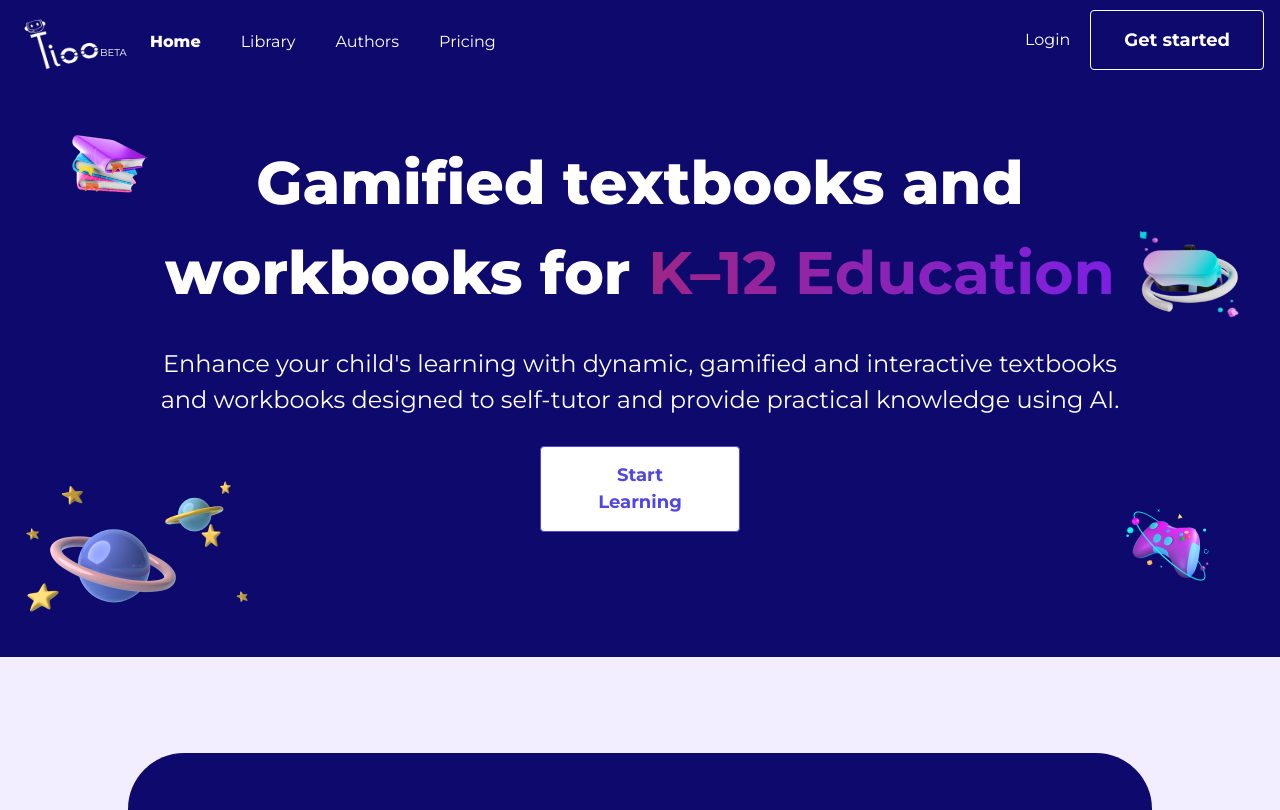
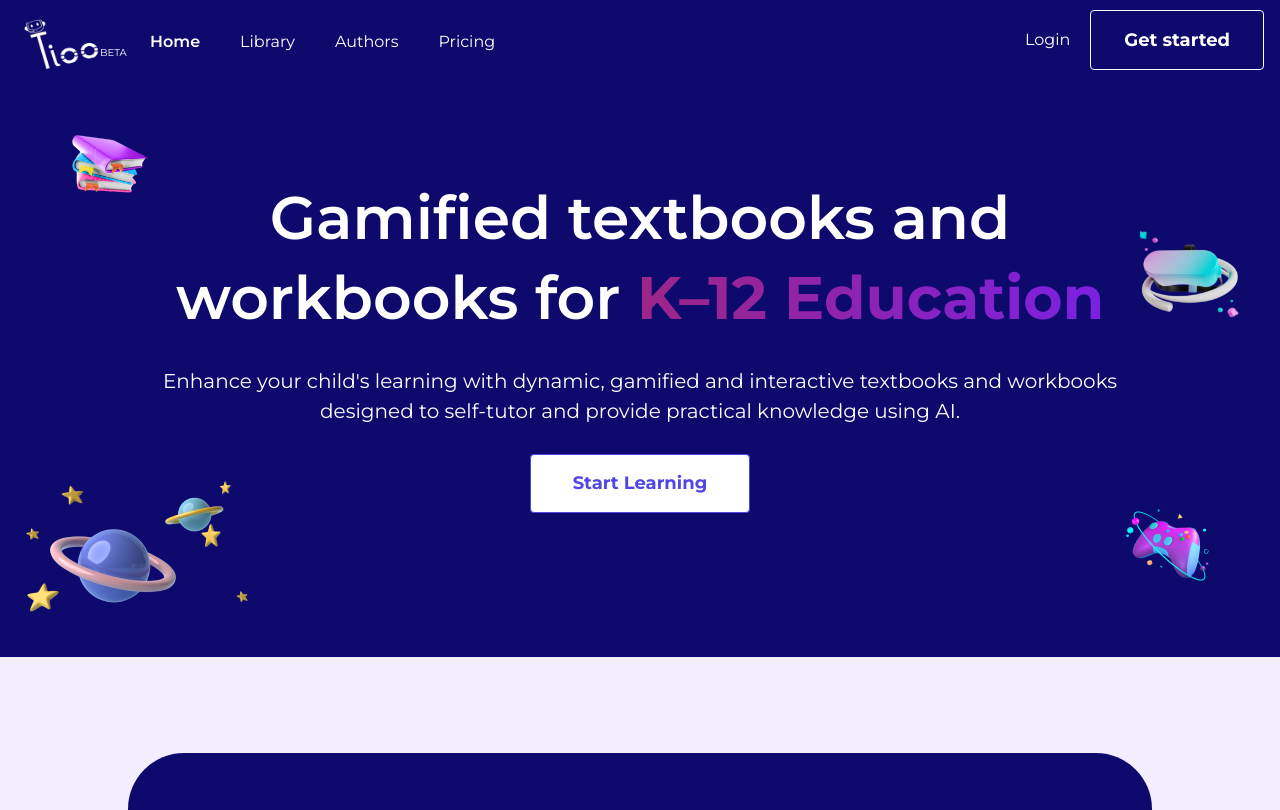
Before and after one commit to debug-evenstar/TiooLandingPage, a React (Create React App) app: page / in a window 1280 px wide. Shown: the top 810 px of the page. Built offline with nearby package versions, Linux system fonts and the light colour scheme; a web font is replaced by a local one.

Commit message:
fixed homepage

```diff
--- a/src/components/layouts/Navbar.tsx
+++ b/src/components/layouts/Navbar.tsx
@@ -50,11 +50,11 @@ function Navbar() {
                 <div className="flex flex-col items-center h-full text-white mt-6">
                   <Link
                     to={item.url}
-                    className={`${
+                    className={`hover:scale-[1.1] hover:font-[500] duration-300 ${
                       colorchange || pathname !== "/"
                         ? ` text-[#4F46E5]`
                         : `text-[#FFF]`
-                    } ${pathname == item.url && `font-[750]`}`}
+                    } ${pathname == item.url && `font-[600]`}`}
                   >
                     {item.text}
                   </Link>
--- a/src/pages/homes/component/Header.tsx
+++ b/src/pages/homes/component/Header.tsx
@@ -15,19 +15,19 @@ function Header() {
       />
       <img src={planet} className="absolute bottom-[30px] left-[20px] " />
       <img src={game} className="absolute right-[70px] bottom-[70px]" />
-      <div className="flex flex-col items-center justify-center w-full gap-7">
-        <h1 className="text-white text-[60px] font-[750] text-center">
+      <div className="flex flex-col pt-10 items-center justify-center w-full gap-7">
+        <h1 className="text-white leading-[5rem] text-[60px] font-[600] text-center">
           Gamified textbooks and workbooks for{" "}
           <span className="text-[60px] font-[700]  boujee-text">
             K–12 Education
           </span>
         </h1>
-        <p className="text-white text-[24px] text-center">
+        <p className="text-white text-[20px] text-center">
           Enhance your child's learning with dynamic, gamified and interactive
           textbooks and workbooks designed to self-tutor and provide practical
           knowledge using AI.
         </p>
-        <div className="w-[200px]">
+        <div className="w-[220px]">
           <Button2
             text1="Start Learning"
             onclick={() => {}}
```
